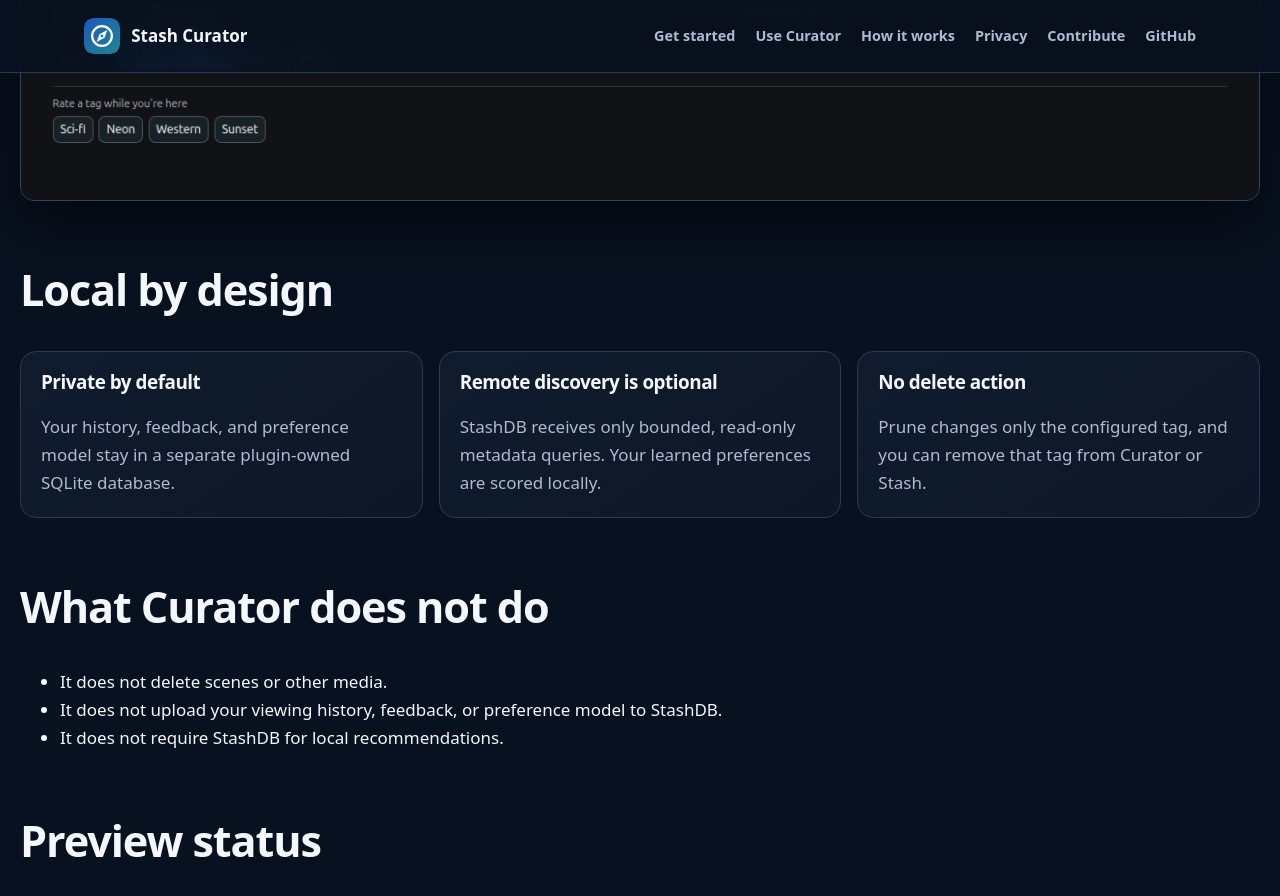
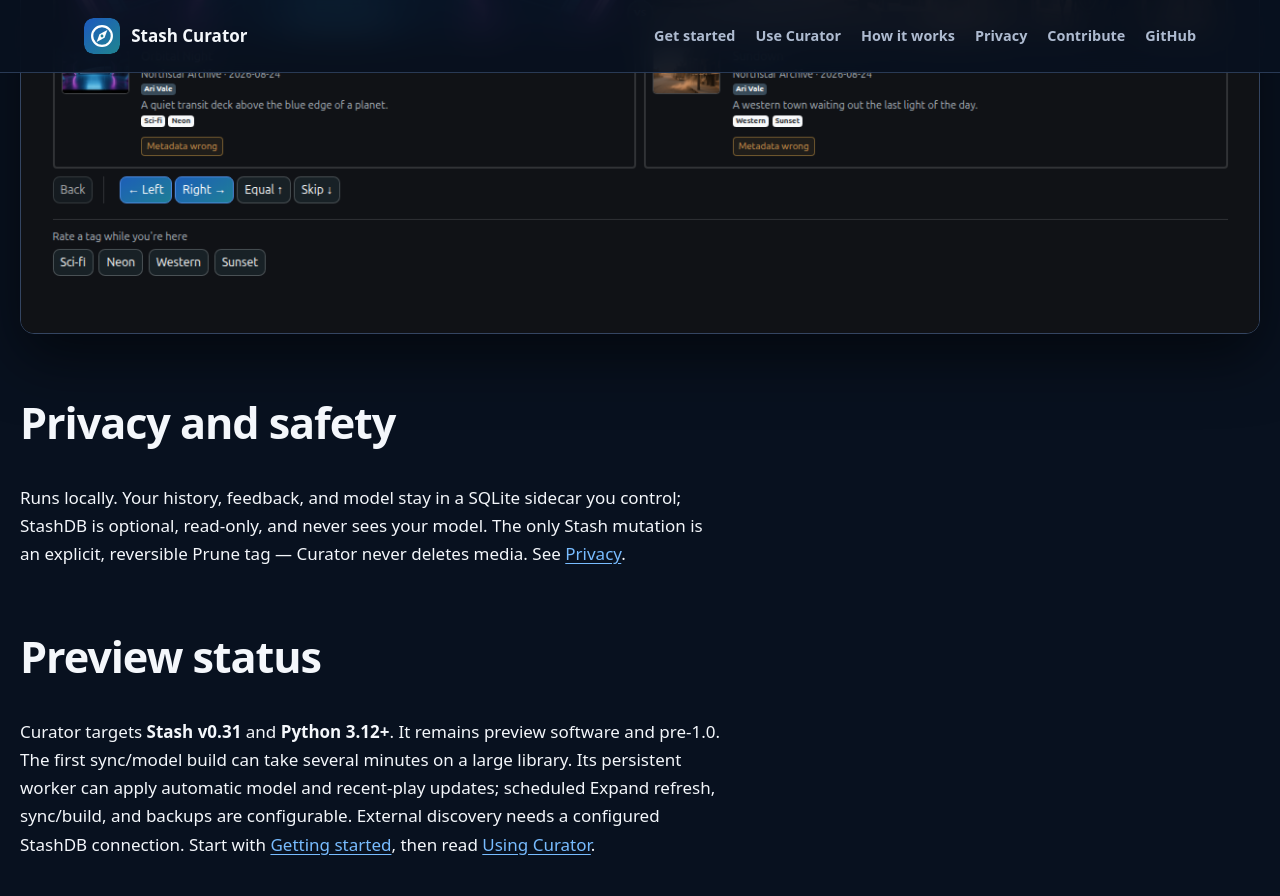
Before and after one commit to mrx-31415/stash-curator, a Jekyll site: the page built from docs/index.md, in a window 1280 px wide and 900 px high, scrolled down 4519 px. Shown: the top 896 px of the window. Built offline with Jekyll 4.4.1, drawn with Linux system fonts in a browser that asks for light colours; some of the changed text lies outside the part shown.

Commit message:
docs: align the docs site home with the refreshed homepage copy

```diff
--- a/docs/index.md
+++ b/docs/index.md
@@ -1,14 +1,14 @@
 ---
-title: Local-first recommendations for Stash
-description: A local Stash plugin for personalized recommendations, discovery, and reversible library review.
+title: Stash Curator — local recommendations and StashDB discovery
+description: Local recommendations and StashDB discovery — curated to your taste.
 wide: true
 ---
 
 <section class="hero">
   <div>
-    <p class="eyebrow">Preview · Stash plugin · local-first</p>
-    <h1>Personalized recommendations for your Stash library.</h1>
-    <p class="lede">Curator uses your library metadata, viewing history, and feedback to recommend scenes from your library. Inspect the reason, find related content, then teach the model with quick comparisons and direct sentiment.</p>
+    <p class="eyebrow">Preview · Stash plugin</p>
+    <h1>Recommendations from your library, and discovery beyond it.</h1>
+    <p class="lede">Stash Curator learns your taste from your library metadata, viewing history, and feedback — then uses that taste to recommend from two places: the scenes already in your library, and the wider catalog on StashDB. Every recommendation is inspectable, and you can correct a belief directly.</p>
     <div class="actions"><a class="button" href="#install">Install the preview</a><a class="button secondary" href="{{ '/recommendations/' | relative_url }}">How it recommends</a></div>
   </div>
   <img class="hero-mark" src="{{ '/assets/stash-curator.svg' | relative_url }}" alt="Blue-violet Stash Curator compass">
@@ -39,19 +39,11 @@
   <div class="capture"><img src="{{ '/assets/showcase-curate.png' | relative_url }}" alt="Synthetic Curate demo with a fictional pair pick, tag sentiment, and compact impact summary" width="1200" height="675" loading="lazy" decoding="async"></div>
 </section>
 
-## Local by design
+## Privacy and safety
 
-<div class="grid">
-  <article class="card"><h3>Private by default</h3><p>Your history, feedback, and preference model stay in a separate plugin-owned SQLite database.</p></article>
-  <article class="card"><h3>Remote discovery is optional</h3><p>StashDB receives only bounded, read-only metadata queries. Your learned preferences are scored locally.</p></article>
-  <article class="card"><h3>No delete action</h3><p>Prune changes only the configured tag, and you can remove that tag from Curator or Stash.</p></article>
-</div>
-
-## What Curator does not do
-
-- It does not delete scenes or other media.
-- It does not upload your viewing history, feedback, or preference model to StashDB.
-- It does not require StashDB for local recommendations.
+Runs locally. Your history, feedback, and model stay in a SQLite sidecar you control;
+StashDB is optional, read-only, and never sees your model. The only Stash mutation is
+an explicit, reversible Prune tag — Curator never deletes media. See [Privacy]({{ '/privacy/' | relative_url }}).
 
 ## Preview status
 
```
